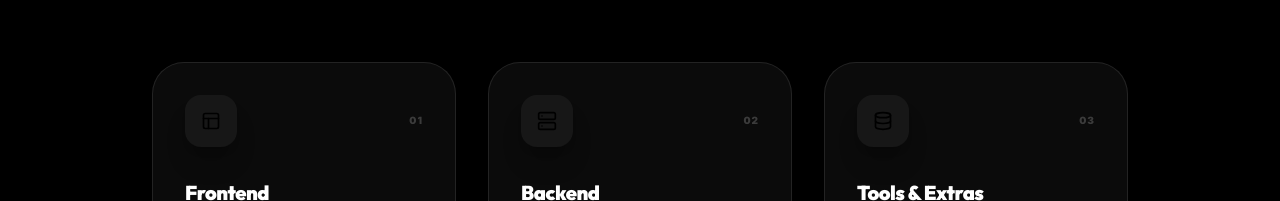
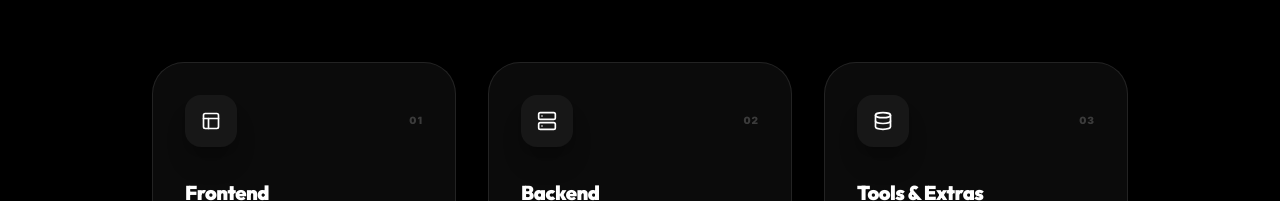
Before and after one commit to hemanthreddykoduru/Portfolio, a Next.js app: page / in a window 1280 px wide. Shown: the part 1560-1761 px from the top of the page. Built offline with nearby package versions, Linux system fonts and the light colour scheme.

Commit message:
💄 Style: Fixed skill icon visibility in dark mode theme

```diff
--- a/app/page.tsx
+++ b/app/page.tsx
@@ -29,17 +29,17 @@ export default function Home() {
   const skills = [
     {
       category: "Frontend",
-      icon: <Layout className="w-5 h-5 text-black" />,
+      icon: <Layout className="w-5 h-5" />,
       items: ["Next.js", "React", "TypeScript", "Tailwind CSS", "Framer Motion"]
     },
     {
       category: "Backend",
-      icon: <Server className="w-5 h-5 text-black" />,
+      icon: <Server className="w-5 h-5" />,
       items: ["Node.js", "Express", "Firebase Auth", "Firestore", "RESTful APIs"]
     },
     {
       category: "Tools & Extras",
-      icon: <Database className="w-5 h-5 text-black" />,
+      icon: <Database className="w-5 h-5" />,
       items: ["Git", "Postman", "Vercel", "Firebase Hosting", "Cloudflare"]
     }
   ];
```
